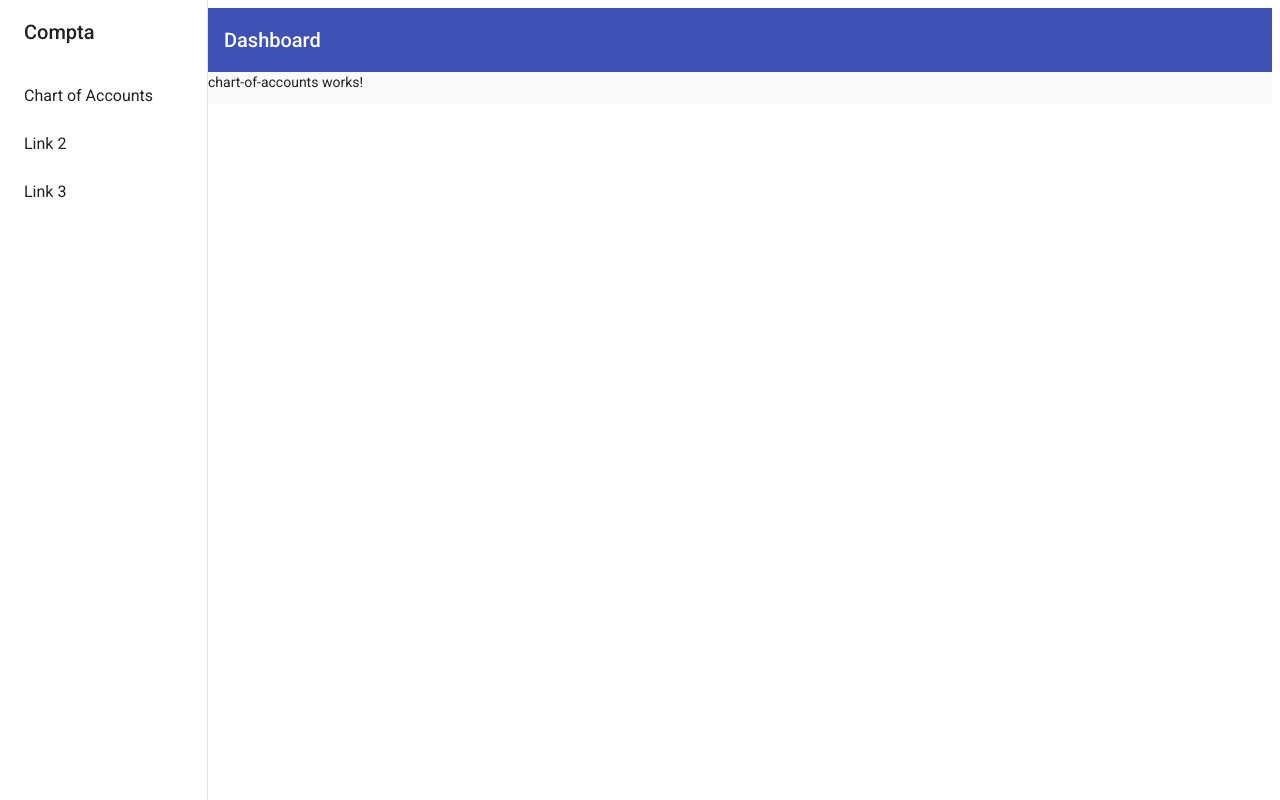
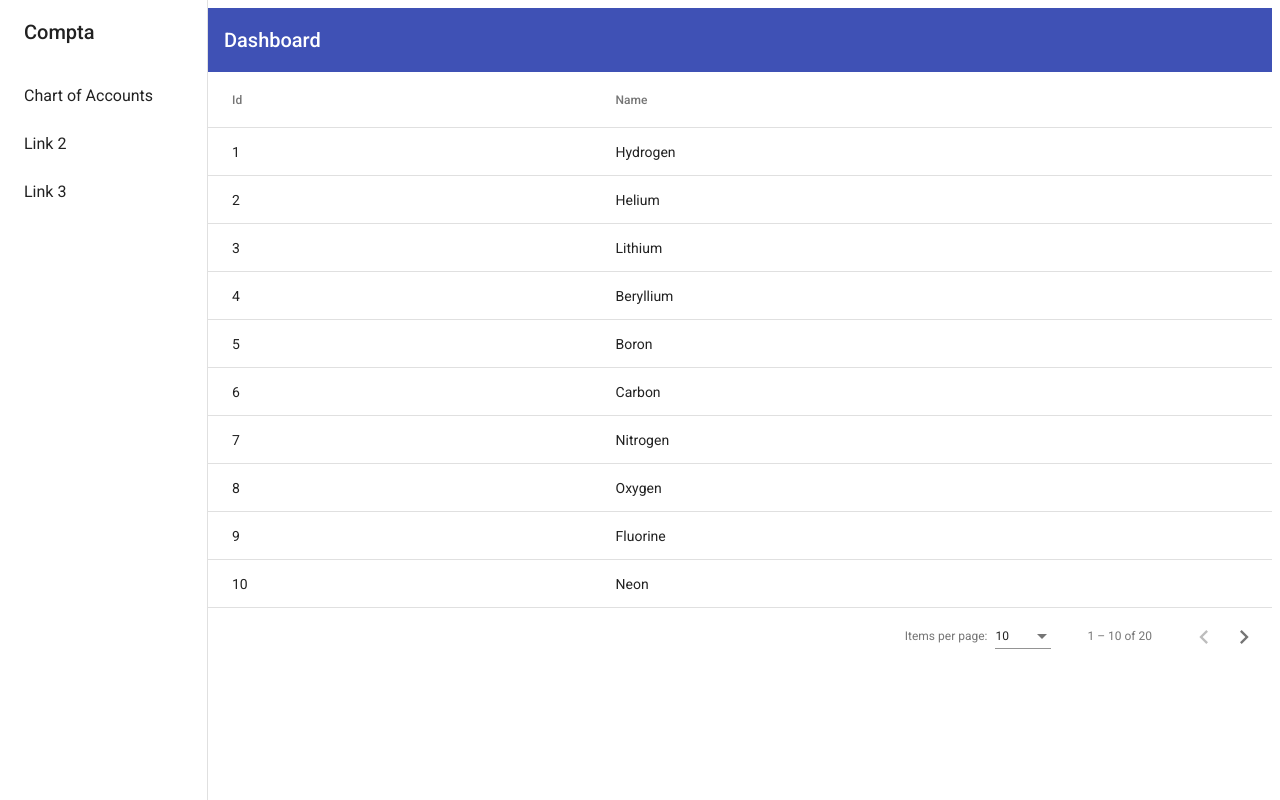
Before and after one commit to thecodinganalyst/ComptaFrontend, an Angular app: page /chart-of-accounts in a window 1280 px wide. Built offline with nearby package versions, Linux system fonts and the light colour scheme.

Commit message:
regenerate chart-of-accounts with material ui schematics

```diff
--- /dev/null
+++ b/src/app/chart-of-accounts/chart-of-accounts-datasource.ts
@@ -0,0 +1,111 @@
+import { DataSource } from '@angular/cdk/collections';
+import { MatPaginator } from '@angular/material/paginator';
+import { MatSort } from '@angular/material/sort';
+import { map } from 'rxjs/operators';
+import { Observable, of as observableOf, merge } from 'rxjs';
+
+// TODO: Replace this with your own data model type
+export interface ChartOfAccountsItem {
+  name: string;
+  id: number;
+}
+
+// TODO: replace this with real data from your application
+const EXAMPLE_DATA: ChartOfAccountsItem[] = [
+  {id: 1, name: 'Hydrogen'},
+  {id: 2, name: 'Helium'},
+  {id: 3, name: 'Lithium'},
+  {id: 4, name: 'Beryllium'},
+  {id: 5, name: 'Boron'},
+  {id: 6, name: 'Carbon'},
+  {id: 7, name: 'Nitrogen'},
+  {id: 8, name: 'Oxygen'},
+  {id: 9, name: 'Fluorine'},
+  {id: 10, name: 'Neon'},
+  {id: 11, name: 'Sodium'},
+  {id: 12, name: 'Magnesium'},
+  {id: 13, name: 'Aluminum'},
+  {id: 14, name: 'Silicon'},
+  {id: 15, name: 'Phosphorus'},
+  {id: 16, name: 'Sulfur'},
+  {id: 17, name: 'Chlorine'},
+  {id: 18, name: 'Argon'},
+  {id: 19, name: 'Potassium'},
+  {id: 20, name: 'Calcium'},
+];
+
+/**
+ * Data source for the ChartOfAccounts view. This class should
+ * encapsulate all logic for fetching and manipulating the displayed data
+ * (including sorting, pagination, and filtering).
+ */
+export class ChartOfAccountsDataSource extends DataSource<ChartOfAccountsItem> {
+  data: ChartOfAccountsItem[] = EXAMPLE_DATA;
+  paginator: MatPaginator | undefined;
+  sort: MatSort | undefined;
+
+  constructor() {
+    super();
+  }
+
+  /**
+   * Connect this data source to the table. The table will only update when
+   * the returned stream emits new items.
+   * @returns A stream of the items to be rendered.
+   */
+  connect(): Observable<ChartOfAccountsItem[]> {
+    if (this.paginator && this.sort) {
+      // Combine everything that affects the rendered data into one update
+      // stream for the data-table to consume.
+      return merge(observableOf(this.data), this.paginator.page, this.sort.sortChange)
+        .pipe(map(() => {
+          return this.getPagedData(this.getSortedData([...this.data ]));
+        }));
+    } else {
+      throw Error('Please set the paginator and sort on the data source before connecting.');
+    }
+  }
+
+  /**
+   *  Called when the table is being destroyed. Use this function, to clean up
+   * any open connections or free any held resources that were set up during connect.
+   */
+  disconnect(): void {}
+
+  /**
+   * Paginate the data (client-side). If you're using server-side pagination,
+   * this would be replaced by requesting the appropriate data from the server.
+   */
+  private getPagedData(data: ChartOfAccountsItem[]): ChartOfAccountsItem[] {
+    if (this.paginator) {
+      const startIndex = this.paginator.pageIndex * this.paginator.pageSize;
+      return data.splice(startIndex, this.paginator.pageSize);
+    } else {
+      return data;
+    }
+  }
+
+  /**
+   * Sort the data (client-side). If you're using server-side sorting,
+   * this would be replaced by requesting the appropriate data from the server.
+   */
+  private getSortedData(data: ChartOfAccountsItem[]): ChartOfAccountsItem[] {
+    if (!this.sort || !this.sort.active || this.sort.direction === '') {
+      return data;
+    }
+
+    return data.sort((a, b) => {
+      const isAsc = this.sort?.direction === 'asc';
+      switch (this.sort?.active) {
+        case 'name': return compare(a.name, b.name, isAsc);
+        case 'id': return compare(+a.id, +b.id, isAsc);
+        default: return 0;
+      }
+    });
+  }
+}
+
+/** Simple sort comparator for example ID/Name columns (for client-side sorting). */
+function compare(a: string | number, b: string | number, isAsc: boolean): number {
+  return (a < b ? -1 : 1) * (isAsc ? 1 : -1);
+}
--- /dev/null
+++ b/src/app/chart-of-accounts/chart-of-accounts.component.css
@@ -0,0 +1,3 @@
+.full-width-table {
+  width: 100%;
+}
--- a/src/app/chart-of-accounts/chart-of-accounts.component.html
+++ b/src/app/chart-of-accounts/chart-of-accounts.component.html
@@ -1 +1,26 @@
-<p>chart-of-accounts works!</p>
+<div class="mat-elevation-z8">
+  <table mat-table class="full-width-table" matSort aria-label="Elements">
+    <!-- Id Column -->
+    <ng-container matColumnDef="id">
+      <th mat-header-cell *matHeaderCellDef mat-sort-header>Id</th>
+      <td mat-cell *matCellDef="let row">{{row.id}}</td>
+    </ng-container>
+
+    <!-- Name Column -->
+    <ng-container matColumnDef="name">
+      <th mat-header-cell *matHeaderCellDef mat-sort-header>Name</th>
+      <td mat-cell *matCellDef="let row">{{row.name}}</td>
+    </ng-container>
+
+    <tr mat-header-row *matHeaderRowDef="displayedColumns"></tr>
+    <tr mat-row *matRowDef="let row; columns: displayedColumns;"></tr>
+  </table>
+
+  <mat-paginator #paginator
+      [length]="dataSource?.data?.length"
+      [pageIndex]="0"
+      [pageSize]="10"
+      [pageSizeOptions]="[5, 10, 20]"
+      aria-label="Select page">
+  </mat-paginator>
+</div>
--- a/src/app/chart-of-accounts/chart-of-accounts.component.ts
+++ b/src/app/chart-of-accounts/chart-of-accounts.component.ts
@@ -1,15 +1,30 @@
-import { Component, OnInit } from '@angular/core';
+import { AfterViewInit, Component, ViewChild } from '@angular/core';
+import { MatPaginator } from '@angular/material/paginator';
+import { MatSort } from '@angular/material/sort';
+import { MatTable } from '@angular/material/table';
+import { ChartOfAccountsDataSource, ChartOfAccountsItem } from './chart-of-accounts-datasource';
 
 @Component({
   selector: 'app-chart-of-accounts',
   templateUrl: './chart-of-accounts.component.html',
-  styleUrls: ['./chart-of-accounts.component.sass']
+  styleUrls: ['./chart-of-accounts.component.css']
 })
-export class ChartOfAccountsComponent implements OnInit {
+export class ChartOfAccountsComponent implements AfterViewInit {
+  @ViewChild(MatPaginator) paginator!: MatPaginator;
+  @ViewChild(MatSort) sort!: MatSort;
+  @ViewChild(MatTable) table!: MatTable<ChartOfAccountsItem>;
+  dataSource: ChartOfAccountsDataSource;
 
-  constructor() { }
+  /** Columns displayed in the table. Columns IDs can be added, removed, or reordered. */
+  displayedColumns = ['id', 'name'];
 
-  ngOnInit(): void {
+  constructor() {
+    this.dataSource = new ChartOfAccountsDataSource();
   }
 
+  ngAfterViewInit(): void {
+    this.dataSource.sort = this.sort;
+    this.dataSource.paginator = this.paginator;
+    this.table.dataSource = this.dataSource;
+  }
 }
--- a/src/app/navigation/navigation.component.ts
+++ b/src/app/navigation/navigation.component.ts
@@ -2,7 +2,6 @@
 import { BreakpointObserver, Breakpoints } from '@angular/cdk/layout';
 import { Observable } from 'rxjs';
 import { map, shareReplay } from 'rxjs/operators';
-import {Router} from "@angular/router";
 
 @Component({
   selector: 'app-navigation',
@@ -21,7 +20,6 @@
 
   constructor(
     private breakpointObserver: BreakpointObserver,
-    private router: Router
   ) {}
 
 }
```
Also changed, not shown: src/app/app.module.ts (+7 -1 lines), src/app/chart-of-accounts/chart-of-accounts.component.sass (deleted), 1 other file (tests, documents, lock files or other folders).
